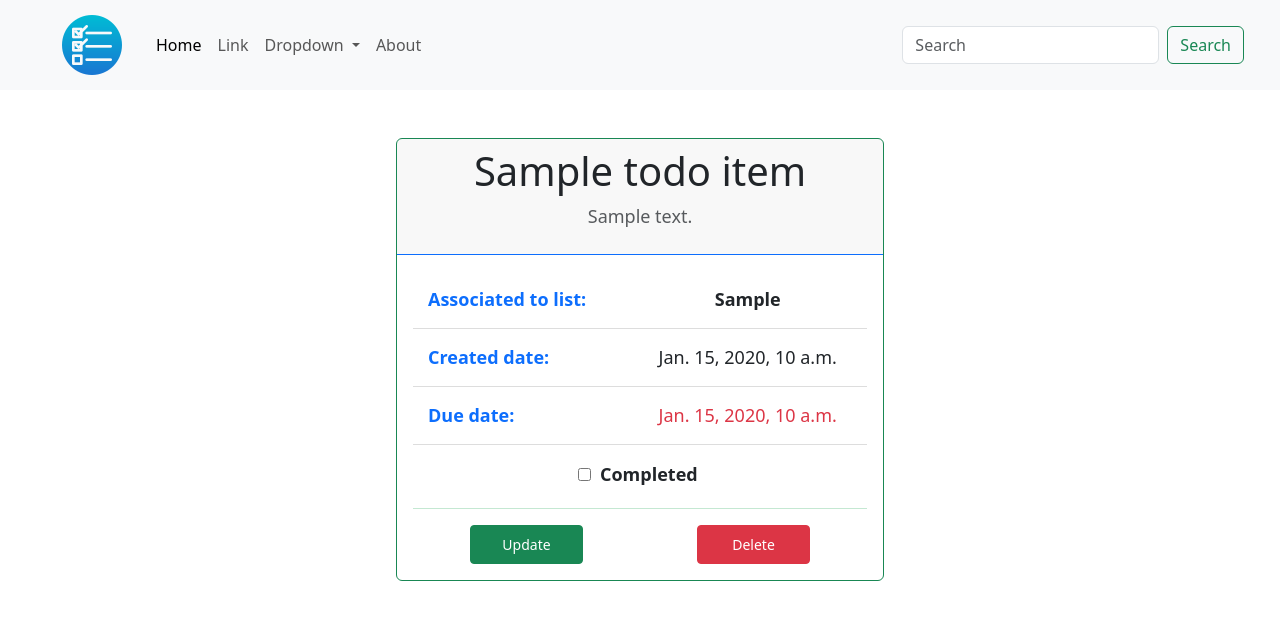
After one commit to NabinPrasadDhungana/ToDo_List_Project, a Django app: template todolist_project/todolist_app/templates/todolist_app/item_detail.html in a window 1280 px wide. The commit adds this page. Shown: the top 620 px of the page. Run offline with Django 3.2, Linux system fonts and the light colour scheme; the template is opened without the code that fills it: most values are stand-ins (such as "Sample title", 1, 10 or a date in 2020); some libraries are stand-ins or nearby versions.

Commit message:
Todo-item detail view created

```diff
--- a/todolist_project/todolist_app/static/todolist_app/css/style.css
+++ b/todolist_project/todolist_app/static/todolist_app/css/style.css
@@ -71,9 +71,20 @@ hr {
     width: 100%;
 }
 
-.todo-table tr {
+.todo-table a {
+    text-decoration: none;
+    color: #333;
+    font-size: large;
+}
+
+.todo-table a:hover {
+    text-decoration: underline;
+    color: #fff;
+}
+
+.item-table tr, .todo-table tr {
     border-bottom: 1px solid #ddd;
-    transition: all 300ms;
+    /* transition: all 300ms; */
 }
 
 thead th {
@@ -81,11 +92,14 @@ thead th {
 }
 
 .todo-table tbody tr:hover {
-    /* background-color: rgb(124, 123, 224); */
     background-color: coral;
     /* color: white; */
 }
 
-.todo-table td {
+.item-table td, .todo-table td {
     padding: 15px;
 }
+
+.item-table td:nth-child(even) {
+    text-align: center;
+}
--- /dev/null
+++ b/todolist_project/todolist_app/templates/todolist_app/item_detail.html
@@ -0,0 +1,46 @@
+{% extends 'base.html' %}
+{% load static %}
+
+{% block content %}
+
+<div class="container col-lg-8 col-md-8 col-sm-12">
+    <div class="card border-success">
+        <div class="card-header border-primary">
+            <h1 class="card-title text-center">{{ todo_item.title }}</h1>
+            <p class="text-muted text-center">{{ todo_item.description }}</p>
+        </div>
+        <div class="card-body">
+            <table class="w-100 item-table">
+                <tr>
+                    <td><strong class="text-primary">Associated to list: </strong></td>
+                    <td><strong>{{ todo_item.todo_list }}</strong></td>
+                </tr>
+                <tr>
+                    <td><strong class="text-primary">Created date: </strong></td>
+                    <td>{{ todo_item.created_date }}</td>
+                </tr>
+                <tr>
+                    <td><strong class="text-primary">Due date: </strong></td>
+                    <td class="text-danger">{{ todo_item.due_date }}</td>
+                </tr>
+            </table>
+            <div class="status text-center pt-3">
+                {% if todo_item.completed %}
+                <input type="checkbox" name="completed" id="completed" checked>
+                {% else %}
+                <input type="checkbox" name="completed" id="completed">
+                {% endif %}
+                <label for="completed" class="mx-1"><strong>Completed</strong></label>
+            </div>
+            <hr>
+            <div class="edit-btn justify-content-around d-flex flex-wrap">
+                <a href="#" class="btn btn-sm py-2 btn-success w-25">Update</a>
+                <a href="#" class="btn btn-sm py-2 btn-danger w-25">Delete</a>
+            </div>
+
+        </div>
+    </div>
+</div>
+
+
+{% endblock content %}
--- a/todolist_project/todolist_app/urls.py
+++ b/todolist_project/todolist_app/urls.py
@@ -4,5 +4,6 @@ from .views import *
 from . import views
 
 urlpatterns = [
-    path('', Home.as_view(), name='home')
+    path('', Home.as_view(), name='home'),
+    path('item/<int:id>/<str:pk>', ItemDetailView.as_view(), name='item-detail'),
 ]
```
Also changed, not shown: todolist_project/todolist_app/templates/index.html (+10 -5 lines), todolist_project/todolist_app/views.py (+6 -1 lines).
